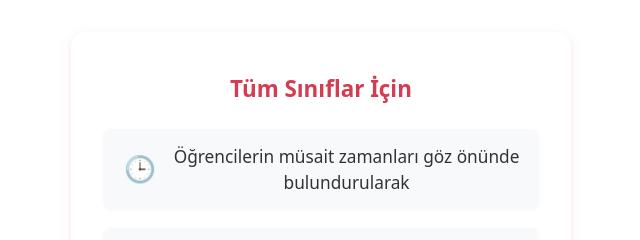
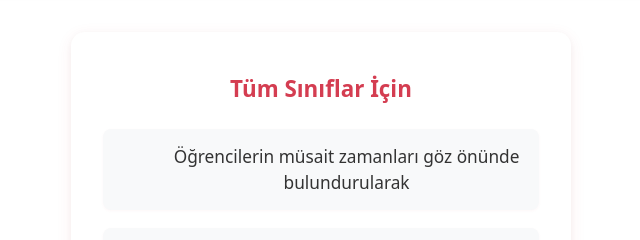
Before and after one commit to alifuatakbas/e-math-frontend, a Next.js app: page /program/2025-yaz in a window 1280 px wide. Shown: the part 873-1113 px from the top of the page, without its empty margins (319-959 px from the left). Built offline with nearby package versions, Linux system fonts and the light colour scheme.

Commit message:
Yaz PRogramı

```diff
--- a/app/program/2025-yaz/page.tsx
+++ b/app/program/2025-yaz/page.tsx
@@ -88,7 +88,7 @@ const SinifProgrami: React.FC = () => {
             <h2>Tüm Sınıflar İçin </h2>
             <ul className={styles.ortakOzelliklerList}>
               <li className={styles.ortakOzellikItem}>
-                <span className={styles.ozellikIcon}>🕒</span>
+                <span className={styles.ozellikIcon}></span>
                 <span>Öğrencilerin müsait zamanları göz önünde bulundurularak</span>
               </li>
               <li className={styles.ortakOzellikItem}>
```
